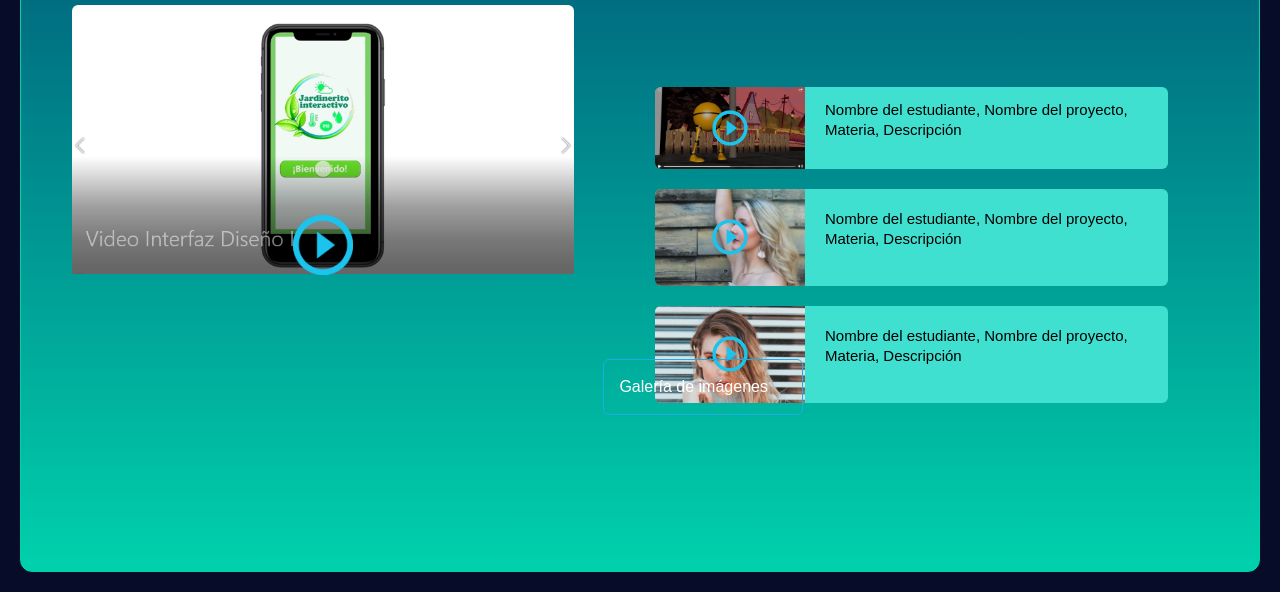
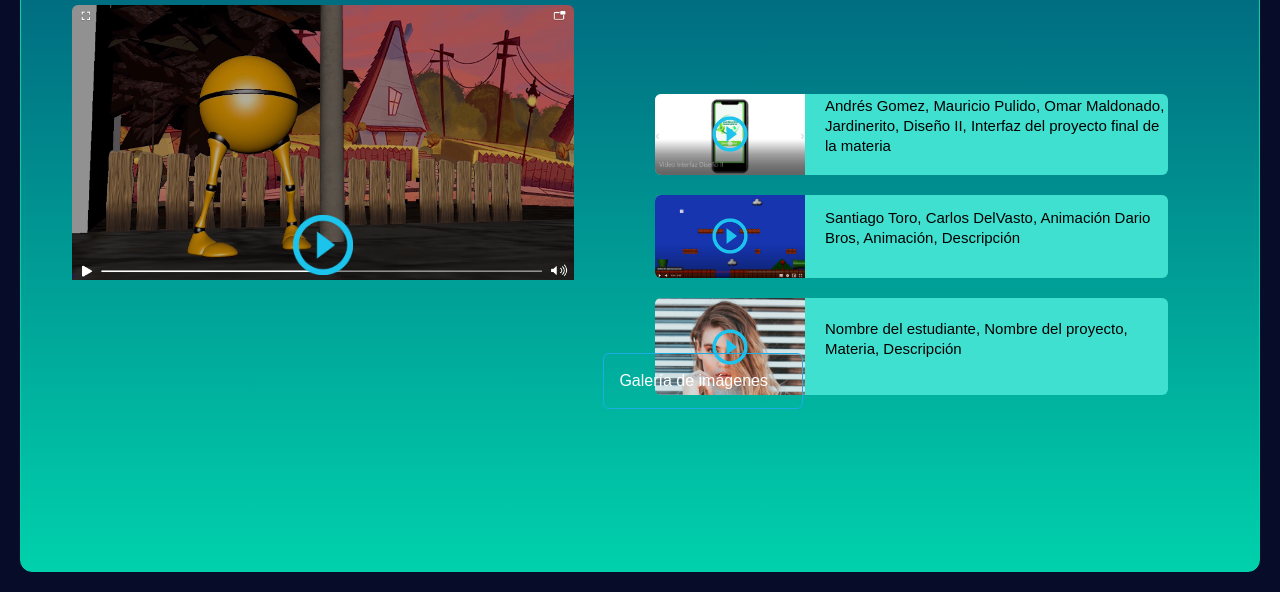
Before and after one commit to CarlosDelvasto/TDIfinal, a plain HTML site: page TDIfinal/Gvideos.html in a window 1280 px wide. Shown: the part 248-840 px from the top of the page. Drawn offline with nearby package versions, Linux system fonts and the light colour scheme; files that its build step writes are made by us from their sources; no server answers.

Commit message:
Cambiecitos nuevos

```diff
--- a/TDIfinal/Gvideos.html
+++ b/TDIfinal/Gvideos.html
@@ -41,28 +41,28 @@
 <div class="col">
 <div class="main-img">
 
-    <img src= "vidgaleria/portada1.PNG" width="100%">
-    <img src="imagenes/videoplay.png" class = "play-btn" onclick="playVideo('vidgaleria/Videoi1.mp4')">
+    <img src= "vidgaleria/portada2.PNG" width="100%">
+    <img src="imagenes/videoplay.png" class = "play-btn" onclick="playVideo('vidgaleria/videoanimacion.mp4')">
 </div> <!-- Final maini-img -->
 </div> <!-- Final colv -->
 <div class="col">
     <div class="small-img-row">
         <div class="small-img">
-            <img src= "vidgaleria/portada2.PNG" width="100%">
-            <img src="imagenes/videoplay.png" class = "play-btn" onclick="playVideo('vidgaleria/videoanimacion.mp4')">
+            <img src= "vidgaleria/portada1.PNG" width="100%">
+            <img src="imagenes/videoplay.png" class = "play-btn" onclick="playVideo('vidgaleria/Videoi1.mp4')">
         </div>
 
-        <p> Nombre del estudiante, Nombre del proyecto, Materia, Descripción</p>
+        <p> Andrés Gomez, Mauricio Pulido, Omar Maldonado, Jardinerito, Diseño II, Interfaz del proyecto final de la materia</p>
 
     </div>
 
     <div class="small-img-row">
         <div class="small-img">
-            <img src= "imagenes/pic2.png" width="100%">
-            <img src="imagenes/videoplay.png" class = "play-btn" onclick="playVideo('imagenes/video.mp4')">
+            <img src= "vidgaleria/portada3.PNG" width="100%">
+            <img src="imagenes/videoplay.png" class = "play-btn" onclick="playVideo('vidgaleria/video.mp4')">
 
         </div>
-        <p> Nombre del estudiante, Nombre del proyecto, Materia, Descripción</p>
+        <p> Santiago Toro, Carlos DelVasto, Animación Dario Bros, Animación, Descripción</p>
      </div>
      <div class="small-img-row">
         <div class="small-img">
```
Also changed, not shown: TDIfinal/multimedia.html (+1 -1 lines), TDIfinal/vidgaleria/portada3.PNG (added).
